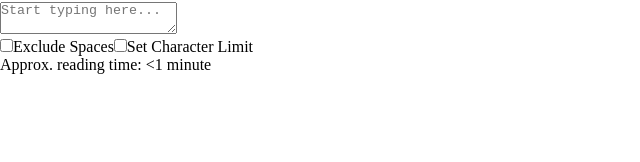
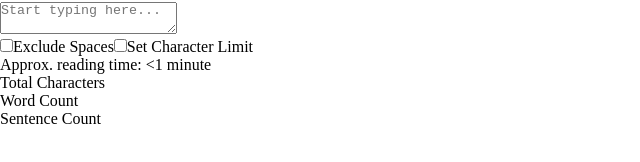
Before and after one commit to MarianoFalu/character-counter-utn, a React (Vite) app: page / in a window 1280 px wide. Shown: the part 412-574 px from the top of the page, without its empty margins (0-640 px from the left). Built offline with nearby package versions, Linux system fonts and the light colour scheme.

Commit message:
add: stats component

```diff
--- a/src/App.jsx
+++ b/src/App.jsx
@@ -1,6 +1,7 @@
 import { Header } from "./components/Header.jsx"
 import { WriteArea } from "./components/WriteArea.jsx"
 import { Controlls } from "./components/Controlls.jsx"
+import { Stats } from "./components/Stats.jsx"
 
 function App() {
     return (
@@ -15,6 +16,8 @@ function App() {
             <WriteArea />
 
             <Controlls />
+
+            <Stats />
         </main>
     )
 }
--- a/src/components/Stats.jsx
+++ b/src/components/Stats.jsx
@@ -0,0 +1,24 @@
+const Stats = ({ characters, words, sentences }) => {
+    return (
+        <section className="cards">
+
+            <div className="characters">
+                <p className="number">{characters}</p>
+                <p className="label">Total Characters</p>
+            </div>
+
+            <div className="word">
+                <p className="number">{words}</p>
+                <p className="label">Word Count</p>
+            </div>
+
+            <div className="sentence">
+                <p className="number">{sentences}</p>
+                <p className="label">Sentence Count</p>
+            </div>
+
+        </section>
+    )
+}
+
+export { Stats }
```
